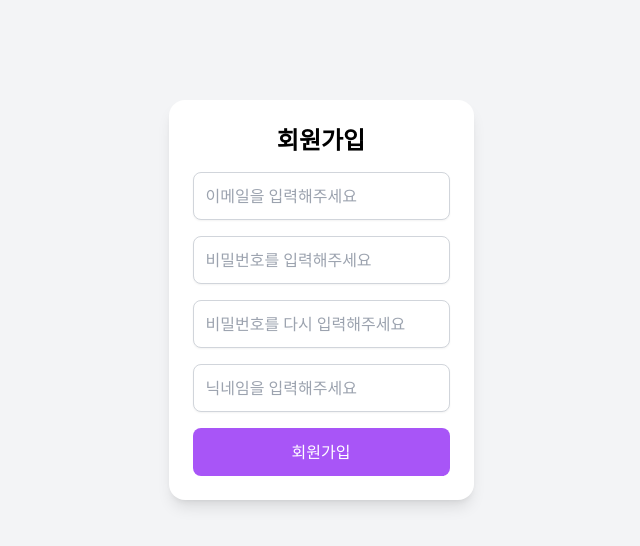
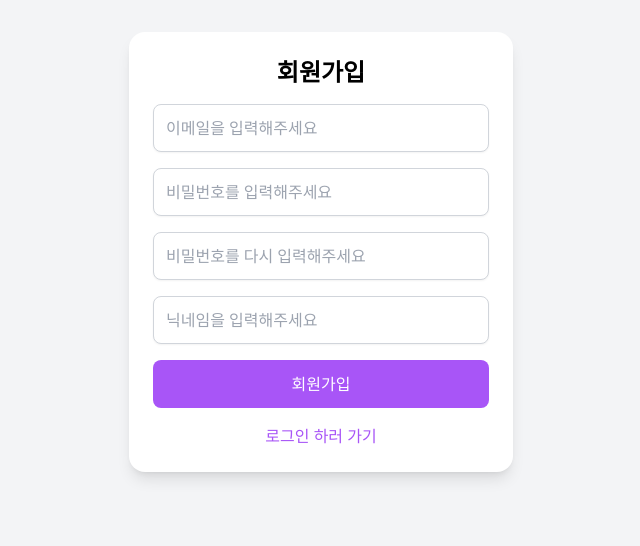
Before and after one commit to LSJ0706/psychological-test, a React (Vite) app: page /sign-up in a window 1280 px wide. Shown: the part 148-694 px from the top of the page, without its empty margins (319-959 px from the left). Built offline with nearby package versions, Linux system fonts and the light colour scheme.

Commit message:
refactor: add sign link

```diff
--- a/db.json
+++ b/db.json
@@ -9,18 +9,10 @@
       "userId": "zosksldhs123@naver.com"
     },
     {
-      "id": "ea13",
+      "id": "e103",
       "nickname": "소금",
-      "result": "INTJ",
-      "visibility": false,
-      "date": "2025-02-25",
-      "userId": "zosksldhs@naver.com"
-    },
-    {
-      "id": "80b6",
-      "nickname": "소금123",
       "result": "ISFJ",
-      "visibility": false,
+      "visibility": true,
       "date": "2025-02-25",
       "userId": "zosksldhs@naver.com"
     }
--- a/src/components/commons/Form.jsx
+++ b/src/components/commons/Form.jsx
@@ -1,8 +1,9 @@
 import React from 'react';
 import { useState } from 'react';
 import Button from './Button';
+import { Link } from 'react-router-dom';
 
-const Form = ({ title, inputs, buttonText, onSubmit }) => {
+const Form = ({ title, inputs, buttonText, onSubmit, linkText, linkHref }) => {
   const [formData, setFormData] = useState(
     inputs.reduce(
       (acc, input) => ({
@@ -31,10 +32,7 @@ const Form = ({ title, inputs, buttonText, onSubmit }) => {
 
   return (
     <div className="flex flex-col items-center justify-center min-h-screen bg-gray-100 px-4">
-      <form
-        onSubmit={handleSubmit}
-        className="flex flex-col gap-4 p-6 bg-white rounded-2xl shadow-lg w-full max-w-md md:max-w-lg lg:max-w-xl"
-      >
+      <form onSubmit={handleSubmit} className="flex flex-col gap-4 p-6 bg-white rounded-2xl shadow-lg w-96">
         <h2 className="text-2xl font-bold text-center">{title}</h2>
         {inputs.map(({ name, type, placeholder }) => (
           <input
@@ -53,6 +51,11 @@ const Form = ({ title, inputs, buttonText, onSubmit }) => {
           type="submit"
           className="w-full p-3 bg-purple-500 rounded-lg text-white rounded0lg hover:bg-purple-600 transition"
         />
+        {linkText && linkHref && (
+          <Link to={linkHref} className="text-purple-500 text-center">
+            {linkText}
+          </Link>
+        )}
       </form>
     </div>
   );
--- a/src/pages/MyPage.jsx
+++ b/src/pages/MyPage.jsx
@@ -25,7 +25,7 @@ const MyPage = () => {
   });
 
   return (
-    <div className="flex flex-col items-center justify-center min-h-screen px-4 py-12 bg-gray-100">
+    <div className="flex flex-col items-center justify-center h-screen bg-gray-100 px-4 overflow-y:hidden;">
       {isLoading && <Loading />}
       {isError && <Error />}
       <Form
--- a/src/pages/SignInPage.jsx
+++ b/src/pages/SignInPage.jsx
@@ -24,8 +24,15 @@ const SignInPage = () => {
   ];
 
   return (
-    <div className="flex flex-col items-center justify-center min-h-screen px-4 py-12 bg-gray-100">
-      <Form title="로그인" inputs={inputs} buttonText="로그인" onSubmit={signInMutation.mutate} />
+    <div className="flex flex-col items-center justify-center h-screen bg-gray-100 px-4">
+      <Form
+        title="로그인"
+        inputs={inputs}
+        buttonText="로그인"
+        onSubmit={signInMutation.mutate}
+        linkText="회원가입 하러 가기"
+        linkHref="/sign-up"
+      />
     </div>
   );
 };
--- a/src/pages/SignUpPage.jsx
+++ b/src/pages/SignUpPage.jsx
@@ -17,8 +17,15 @@ const SignUpPage = () => {
   ];
 
   return (
-    <div className="flex flex-col items-center justify-center min-h-screen px-4 py-12 bg-gray-100">
-      <Form title="회원가입" inputs={inputs} buttonText="회원가입" onSubmit={signUpMutation.mutate} />
+    <div className="flex flex-col items-center justify-center h-screen bg-gray-100 px-4 overflow-y: hidden;">
+      <Form
+        title="회원가입"
+        inputs={inputs}
+        buttonText="회원가입"
+        onSubmit={signUpMutation.mutate}
+        linkText="로그인 하러 가기"
+        linkHref="/sign-in"
+      />
     </div>
   );
 };
```
